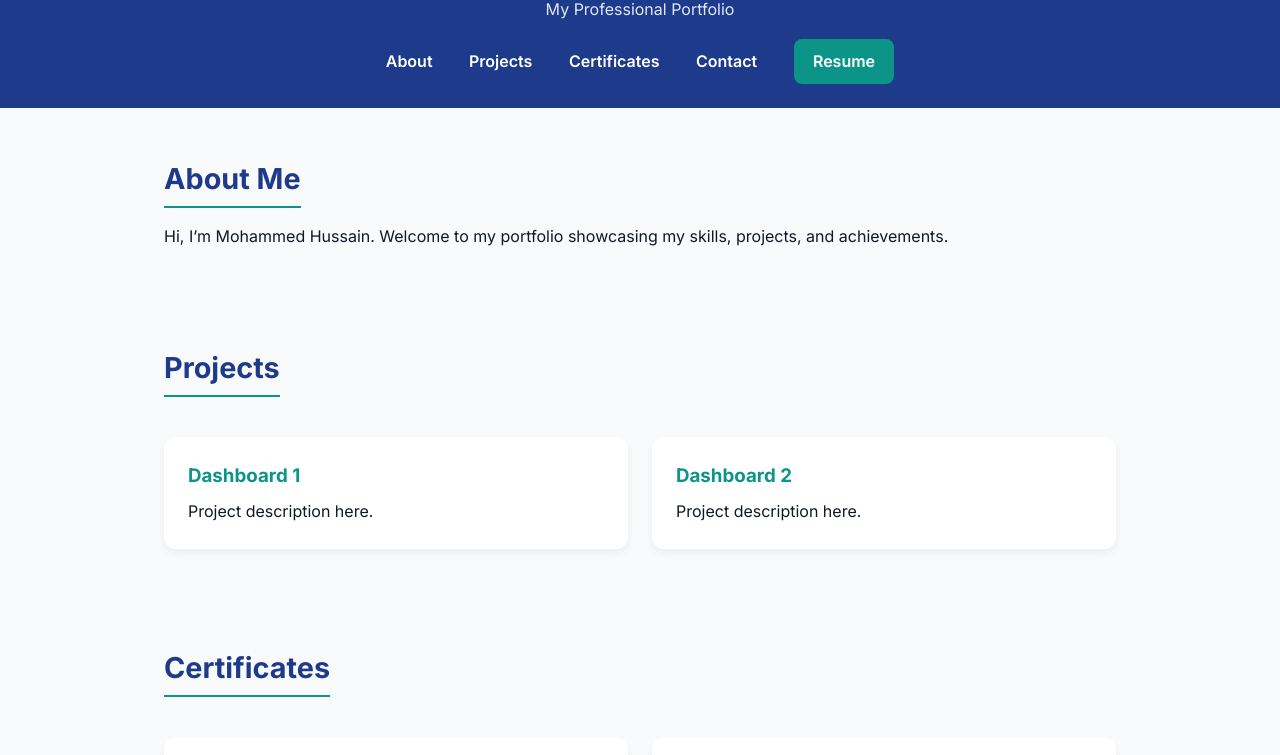
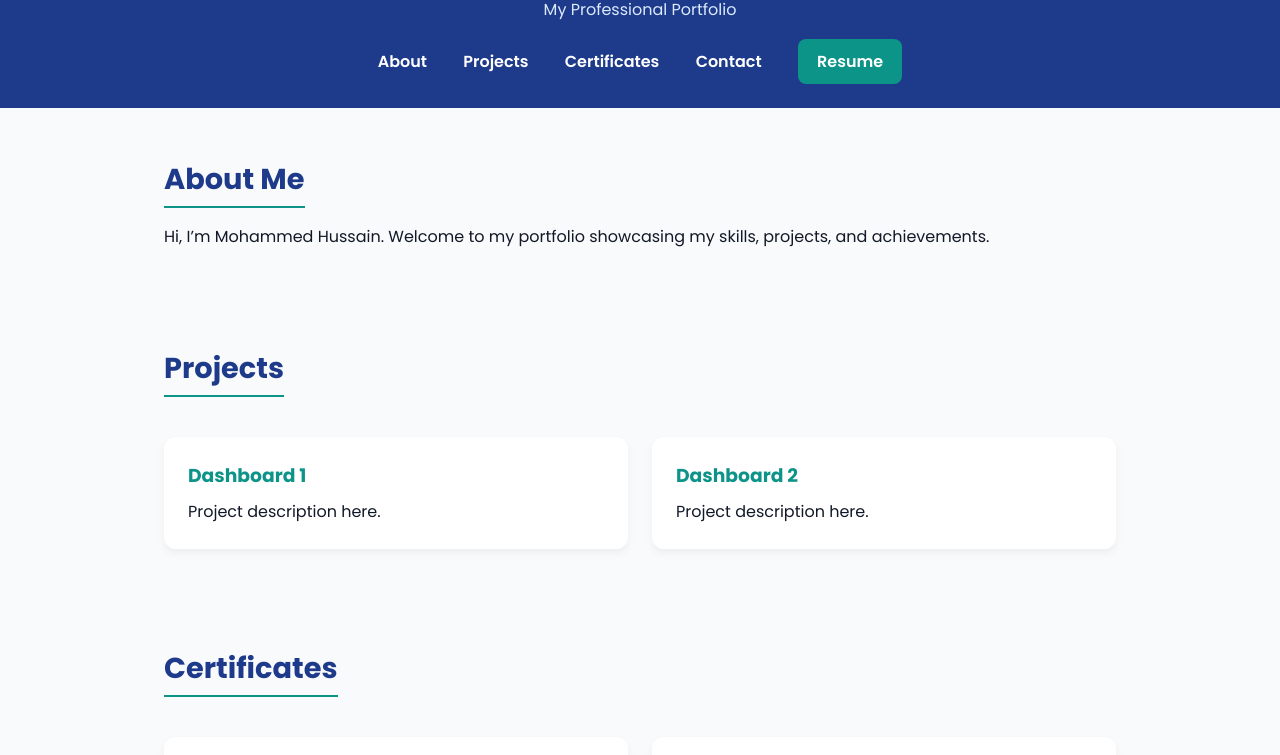
Before and after one commit to Hussain-gif03/Hussain-gif03.github.io, a plain HTML site: page index.html in a window 1280 px wide. Shown: the part 91-846 px from the top of the page. Drawn offline with Linux system fonts and the light colour scheme.

Commit message:
Update - Final index.html

```diff
--- a/index.html
+++ b/index.html
@@ -4,21 +4,21 @@
   <meta charset="UTF-8" />
   <meta name="viewport" content="width=device-width, initial-scale=1.0" />
   <title>Mohammed Hussain - Portfolio</title>
-  <link href="https://fonts.googleapis.com/css2?family=Inter:wght@400;600;700&display=swap" rel="stylesheet">
+  <link href="https://fonts.googleapis.com/css2?family=Poppins:wght@400;600;700&display=swap" rel="stylesheet">
   <style>
     * {
       margin: 0;
       padding: 0;
       box-sizing: border-box;
-      font-family: 'Inter', sans-serif;
+      font-family: 'Poppins', sans-serif;
     }
     body {
-      background-color: #f9fafb;
-      color: #111827;
+      background-color: #f9fafb; /* light gray */
+      color: #111827; /* dark text */
       line-height: 1.6;
     }
     header {
-      background: #1e3a8a;
+      background: #1e3a8a; /* navy */
       color: #fff;
       padding: 1.5rem;
       text-align: center;
@@ -30,7 +30,7 @@
     header p {
       margin-top: 0.5rem;
       font-size: 1rem;
-      color: #e0e7ff;
+      color: #dbeafe; /* light blue */
     }
     nav {
       margin-top: 1rem;
@@ -43,7 +43,7 @@
       transition: color 0.3s;
     }
     nav a:hover {
-      color: #38bdf8;
+      color: #0d9488; /* teal hover */
     }
     section {
       padding: 3rem 1.5rem;
@@ -61,7 +61,7 @@
     .btn {
       display: inline-block;
       padding: 0.6rem 1.2rem;
-      background: #0d9488;
+      background: #0d9488; /* teal */
       color: #fff;
       border-radius: 8px;
       text-decoration: none;
@@ -71,7 +71,7 @@
     .btn:hover {
       background: #0f766e;
     }
-    .projects, .certificates {
+    .grid {
       display: grid;
       grid-template-columns: repeat(auto-fit, minmax(250px, 1fr));
       gap: 1.5rem;
@@ -126,7 +126,7 @@
 
   <section id="projects">
     <h2>Projects</h2>
-    <div class="projects">
+    <div class="grid">
       <div class="card">
         <h3>Dashboard 1</h3>
         <p>Project description here.</p>
@@ -140,7 +140,7 @@
 
   <section id="certificates">
     <h2>Certificates</h2>
-    <div class="certificates">
+    <div class="grid">
       <div class="card">
         <img src="assets/certificates/python-coder.jpg" alt="Python Coder Certificate" class="cert-img">
         <h3>Python Coder</h3>
```
